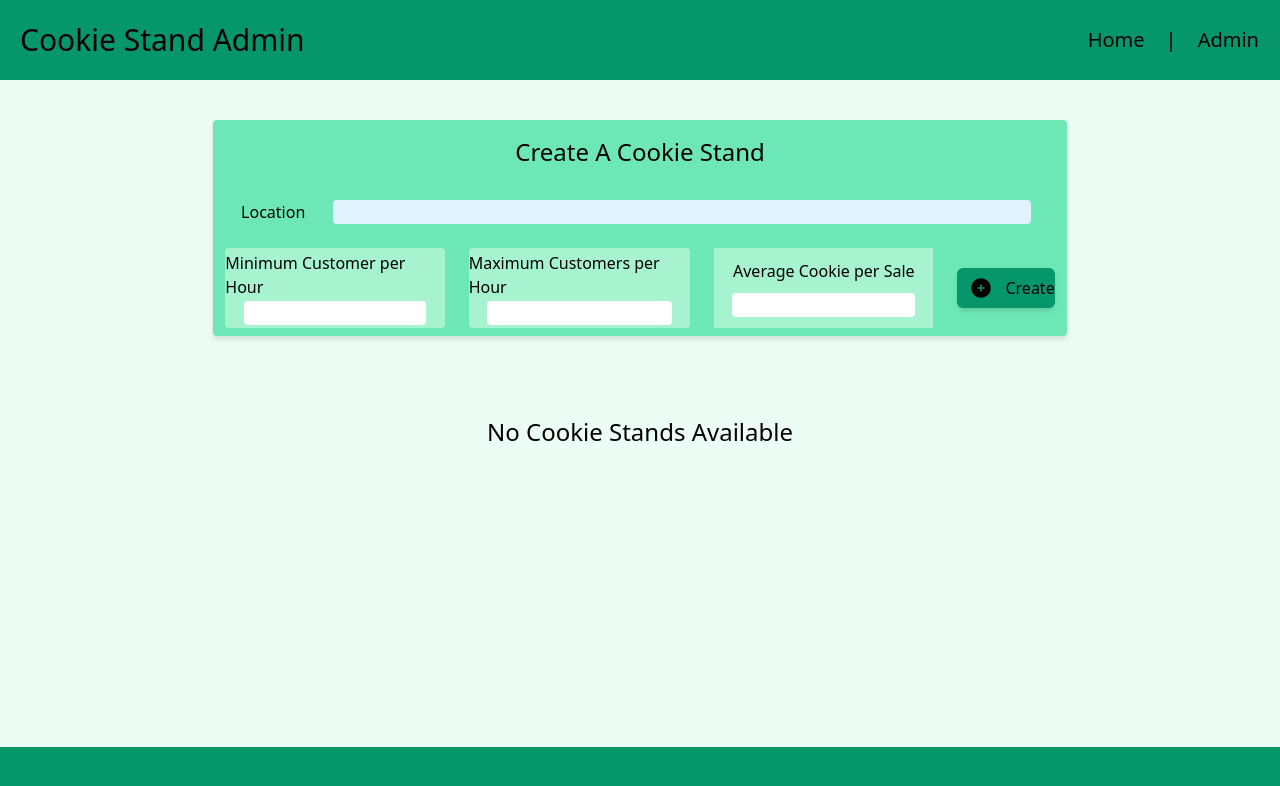
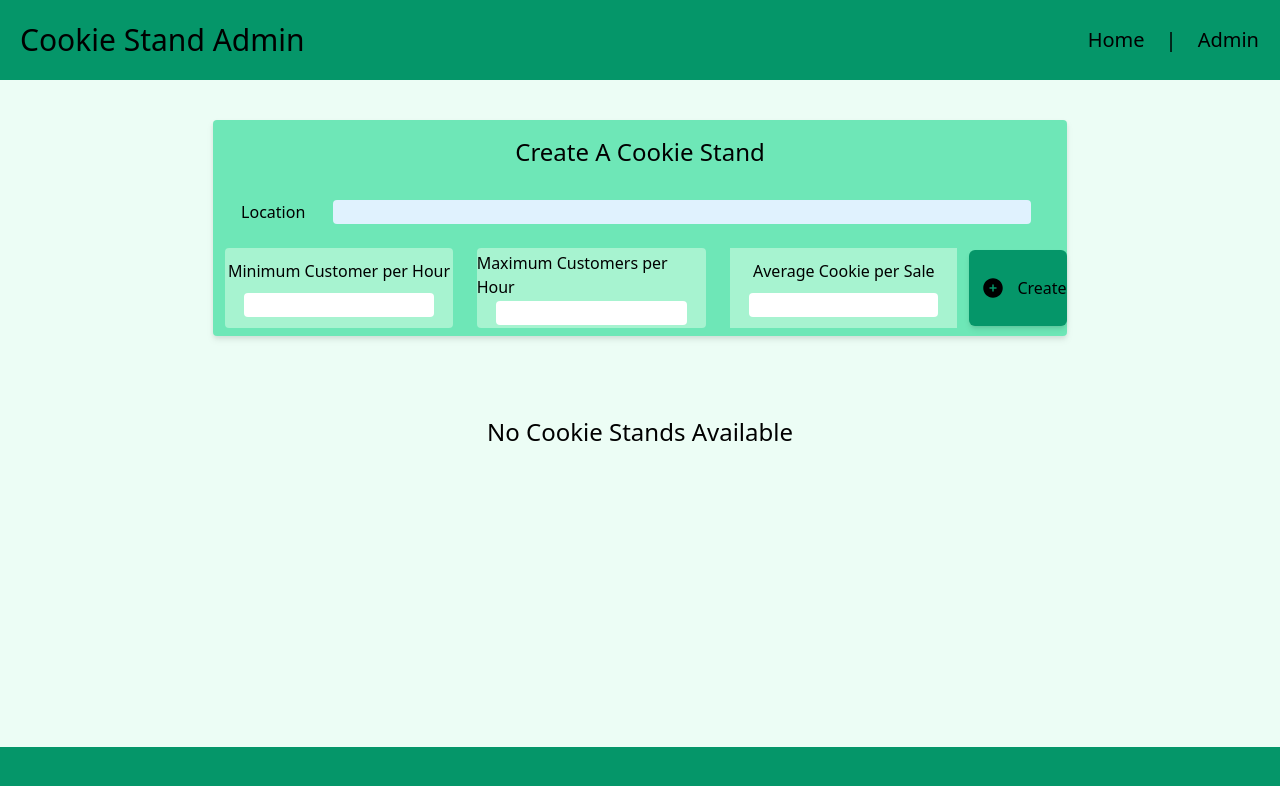
Before and after one commit to jjescandor/cookie-stand-admin, a Next.js app in the folder cookie-stand-admin/: page /cookiestandadmin in a window 1280 px wide. Shown: the top 786 px of the page. Built offline with nearby package versions, Linux system fonts and the light colour scheme.

Commit message:
updated styling

```diff
--- a/cookie-stand-admin/components/createform.js
+++ b/cookie-stand-admin/components/createform.js
@@ -19,7 +19,7 @@ export const CreateForm = (props) => {
                     <label>Average Cookie per Sale</label>
                     <input type="number" name="avg" className='bg-white w-5/6 rounded' required />
                 </div>
-                <button className='flex flex-row bg-emerald-600 flex-grow h-10 m-3 shadow-md rounded-md hover:bg-red-200'> <svg xmlns="http://www.w3.org/2000/svg" viewBox="0 0 24 24" fill="currentColor" className="my-auto mx-3 w-6 h-6">
+                <button className='flex flex-row bg-emerald-600 flex-grow items-center content-center h-4/5 m-3 m-auto shadow-md rounded-md hover:bg-red-200'> <svg xmlns="http://www.w3.org/2000/svg" viewBox="0 0 24 24" fill="currentColor" className="my-auto mx-3 w-6 h-6">
                     <path fillRule="evenodd" d="M12 2.25c-5.385 0-9.75 4.365-9.75 9.75s4.365 9.75 9.75 9.75 9.75-4.365 9.75-9.75S17.385 2.25 12 2.25zM12.75 9a.75.75 0 00-1.5 0v2.25H9a.75.75 0 000 1.5h2.25V15a.75.75 0 001.5 0v-2.25H15a.75.75 0 000-1.5h-2.25V9z" clipRule="evenodd" />
                 </svg>
                     <h6 className='mx-auto my-auto'>Create</h6></button>
--- a/cookie-stand-admin/pages/cookiestandadmin.js
+++ b/cookie-stand-admin/pages/cookiestandadmin.js
@@ -73,7 +73,7 @@ const CookieStandAdmin = () => {
                     }
                 </div>
                 {input?.length > 0 &&
-                    <div className="flex z-30">
+                    <div className="flex z-0">
                         <button onClick={clearData} className='flex flex-row p-4 bg-emerald-700 rounded-md shadow-lg hover:bg-red-200 m-1 z-30'> <svg xmlns="http://www.w3.org/2000/svg" viewBox="0 0 24 24" fill="currentColor" className="my-auto mx-3 w-6 h-6">
                             <path fillRule="evenodd" d="M16.5 4.478v.227a48.816 48.816 0 013.878.512.75.75 0 11-.256 1.478l-.209-.035-1.005 13.07a3 3 0 01-2.991 2.77H8.084a3 3 0 01-2.991-2.77L4.087 6.66l-.209.035a.75.75 0 01-.256-1.478A48.567 48.567 0 017.5 4.705v-.227c0-1.564 1.213-2.9 2.816-2.951a52.662 52.662 0 013.369 0c1.603.051 2.815 1.387 2.815 2.951zm-6.136-1.452a51.196 51.196 0 013.273 0C14.39 3.05 15 3.684 15 4.478v.113a49.488 49.488 0 00-6 0v-.113c0-.794.609-1.428 1.364-1.452zm-.355 5.945a.75.75 0 10-1.5.058l.347 9a.75.75 0 101.499-.058l-.346-9zm5.48.058a.75.75 0 10-1.498-.058l-.347 9a.75.75 0 001.5.058l.345-9z" clipRule="evenodd" />
                         </svg>
```
